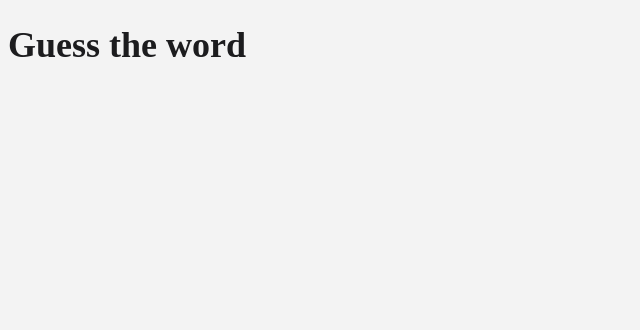
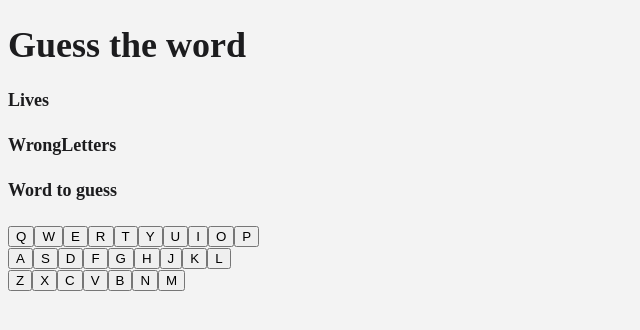
Before and after one commit to LidiaA3/guessword, a React (Vite) app: page / in a window 1280 px wide. Shown: the top 330 px of the page, without its empty margins (0-640 px from the left). Built offline with nearby package versions, Linux system fonts and the light colour scheme.

Commit message:
Add keyboard component with all logic

```diff
--- a/src/App.jsx
+++ b/src/App.jsx
@@ -1,8 +1,11 @@
+import Game from "./components/Game"
+
 function App() {
 
   return (
     <>
       <h1>Guess the word</h1>
+      <Game />
     </>
   )
 }
--- /dev/null
+++ b/src/components/Game.jsx
@@ -0,0 +1,19 @@
+import Keyboard from "./Keyboard";
+
+function Game () {
+
+    function handleLetter(l) {
+        console.log('Letter pressed:', l)
+    }
+
+    return (
+        <>
+            <h4>Lives</h4>
+            <h4>WrongLetters</h4>
+            <h4>Word to guess</h4>
+            <Keyboard handleLetter={handleLetter}/>
+        </>
+    );
+}
+
+export default Game
--- /dev/null
+++ b/src/components/Key.jsx
@@ -0,0 +1,9 @@
+function Key (props) {
+    return (
+        <>
+            <button onClick={props.handleClick}>{props.text}</button>
+        </>
+    );
+}
+
+export default Key
--- /dev/null
+++ b/src/components/Keyboard.jsx
@@ -0,0 +1,20 @@
+import Key from "./key";
+
+function Keyboard (props) {
+
+    const keyboardLetters = [['Q','W','E','R','T','Y','U','I','O','P'], ['A','S','D','F','G','H','J','K','L'], ['Z','X','C','V','B','N','M']];
+
+    return (
+        <>
+            {keyboardLetters.map((line, i) => {
+                return <div className="keyboard__row" key={i}>
+                    {line.map(letter => {
+                        return <Key text={letter} key={letter} handleClick={() => props.handleLetter(letter)} />
+                    })}
+                </div>
+            })}
+        </>
+    );
+}
+
+export default Keyboard
```
